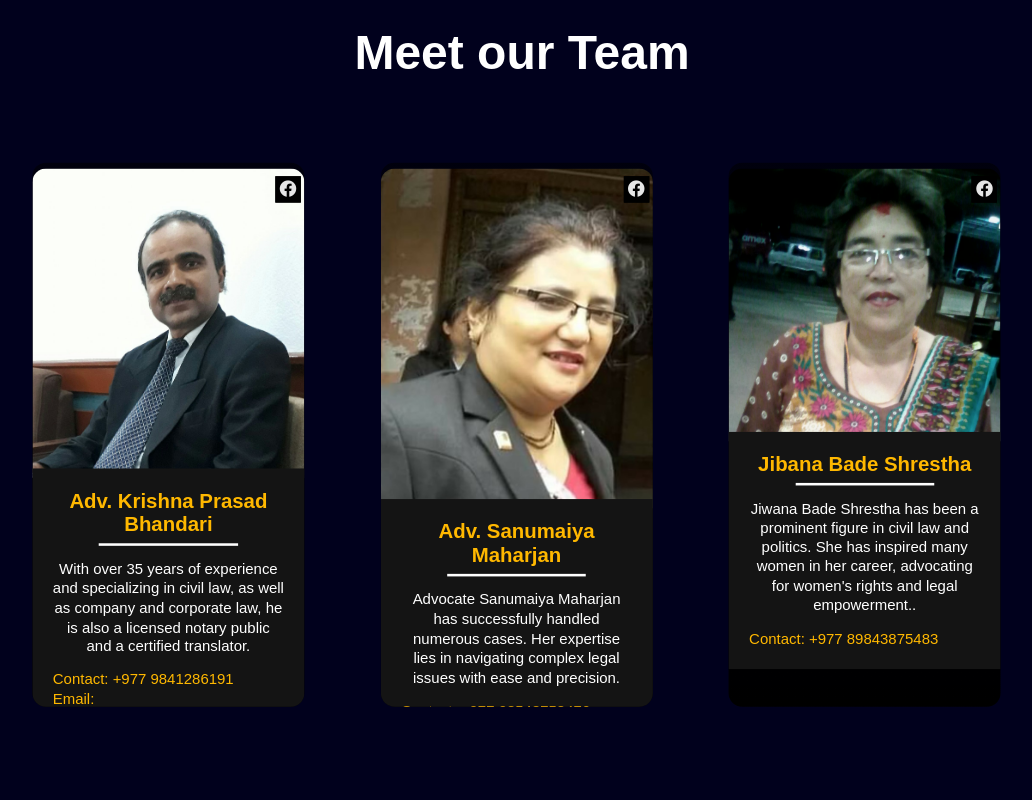
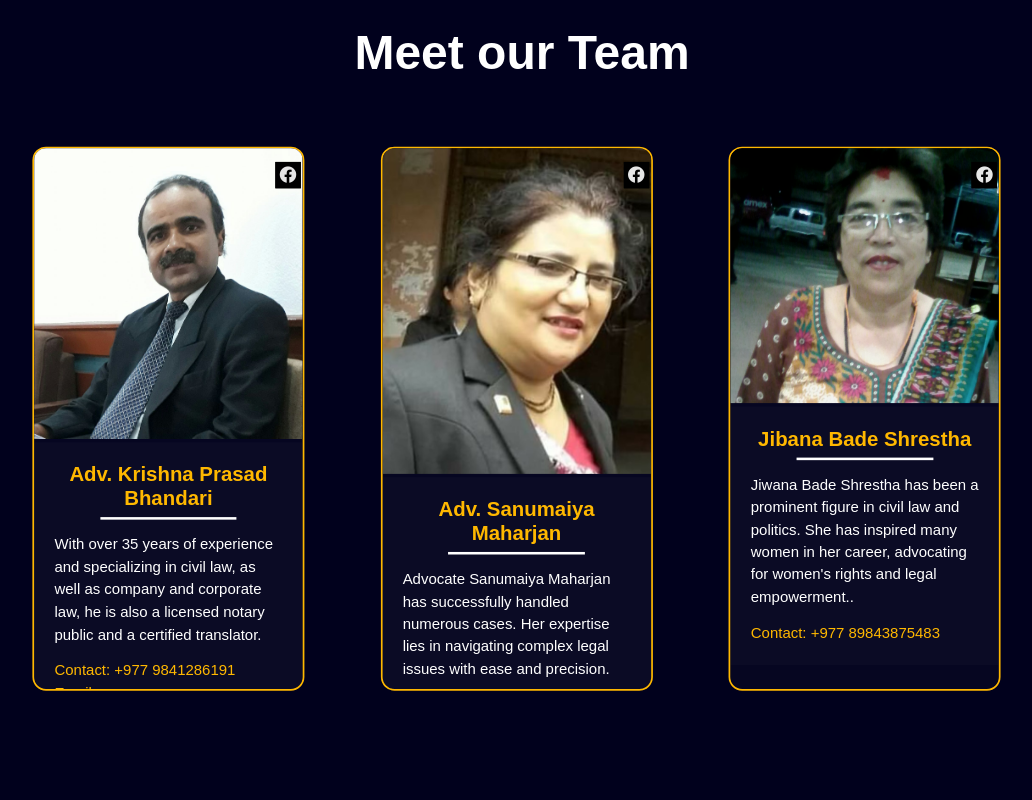
Before and after one commit to SaumyaBhandari/HouseOfAttorneys, a plain HTML site: page index.html in a window 1280 px wide. Shown: the part 2900-3700 px from the top of the page, without its empty margins (118-1150 px from the left). Drawn offline with nearby package versions, Linux system fonts and the light colour scheme; some packages are replaced by stand-ins of ours.

Commit message:
added border to the team section and changed the background color of the each member's description

```diff
--- a/css/style.css
+++ b/css/style.css
@@ -426,9 +426,11 @@
     padding: 0 2vw;
     box-sizing: border-box;
     scale: 0.85;
+    margin-top: -2vh;
 }
 
 .expert-item {
+    border: 2px solid #ffb800;
     display: flex;
     flex-direction: column;
     align-items: center;
@@ -438,7 +440,7 @@
     margin: 2vh 1vw 4vw 0vw; /* Added horizontal margin */
     border-radius: 2vh;
     overflow: hidden;
-    background: linear-gradient(rgba(0, 0, 0, 0.5568), rgba(0, 0, 0, 1));
+    background-color: rgba(255, 255, 255, 0.02);
     box-sizing: border-box;
 }
 
@@ -447,7 +449,7 @@
     height: 50vh;
     object-fit: cover;
     border-radius: 2vh 2vh 0 0;
-    transform: translateY(-5vh);
+    transform: translateY(-8vh);
 }
 
 .person-description {
@@ -455,10 +457,10 @@
     width: 100%;
     padding: 3vh;
     text-align: center;
-    background-color: #141414;
+    background-color: rgba(255, 255, 255, 0.02);
     flex-grow: 1;
     box-sizing: border-box;
-    transform: translateY(-4vw);
+    transform: translateY(-4.7vw);
 }
 
 .expert-item h3 {
@@ -469,7 +471,8 @@
 .person-description p {
     font-size: 2.2vh;
     margin-top: 2vh;
-    line-height: 130%;
+    line-height: 150%;
+    text-align: left;
 }
 
 .person-description hr {
```
